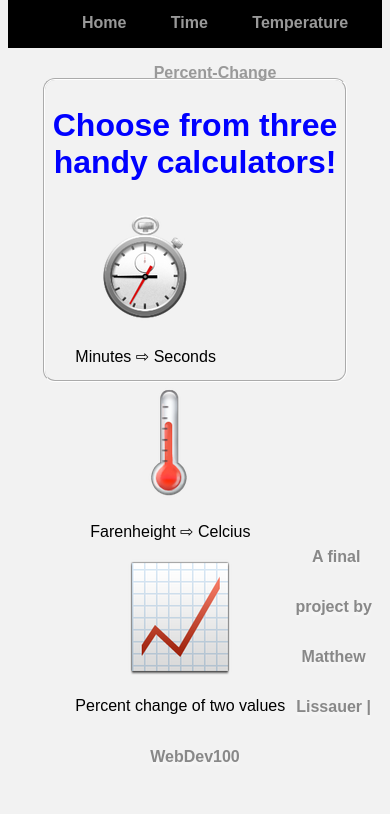
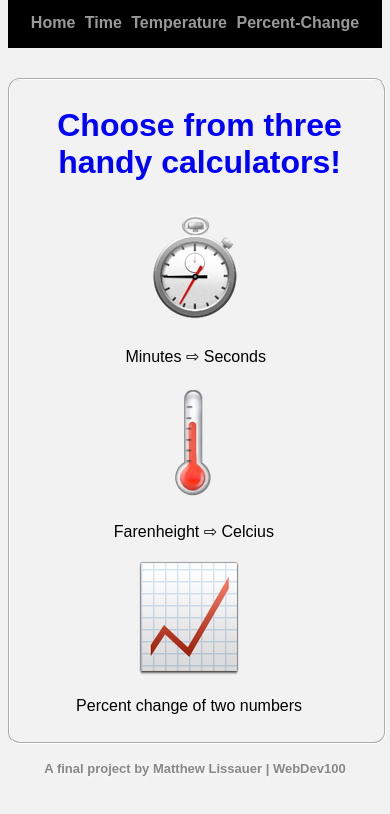
Before and after one commit to mattlissauer/calcs, a plain HTML site: page index.html in a window 390 px wide. Drawn offline with nearby package versions, Linux system fonts and the light colour scheme.

Commit message:
modified css for mobile viewing and mande minor html tweaks

```diff
--- a/css/style.css
+++ b/css/style.css
@@ -6,12 +6,14 @@ body {
 h2 {
 	font-size: 2em;
 	color: blue;
+	padding-left: 5px;
 }
 
 .time-img {
 	float: left;
 	padding-right: 40px;
 	margin-left: 10%;
+	position: relative;
 }
 
 .temp-img {
@@ -19,12 +21,14 @@ h2 {
 	clear: right;
 	padding-right: 40px;
 	margin-left: 15%;
+	position: relative;
 }
 
 .pc-img {
 	float: left;
 	clear: right;
 	margin-left: 10%;
+	position: relative;
 }
 
 .home-container {
@@ -40,6 +44,7 @@ h2 {
 	width: 80%;
 	height: 100%;
 	border: 2px groove #ffffff;
+	border-radius: 12px;
 	margin: 0 auto;
 }
 
@@ -105,6 +110,17 @@ h2 {
 	color: #404040;
 }
 
+#valOne, #valTwo {
+	height: 30px;
+	width: 30%;
+	margin-top: 5px;
+	font-size: 15px;
+	font-weight: bold;
+	font-family: "Arial", sans-serif;
+	text-align: center;
+	color: #404040;
+}
+
 .navigation {
 	width: 100%;
 	height: 50px;
@@ -156,7 +172,8 @@ ul.nav a:active {
 	color: black;
 }
 
-@media (max-width: 768px) {
+@media (max-width: 480px) {
+
 	.container {
 		width: 100%;
 		height: 100%;
@@ -164,16 +181,66 @@ ul.nav a:active {
 		margin: 0 auto;
 	}
 
-	#runtime {
+	.home-container {
+		width: 100%;
+		height: 100%;
+		border: 2px groove #ffffff;
+		padding-bottom: 535px;
+		margin: 0 auto;
+	}
+
+	.navigation {
+		word-spacing: 5px;
+	}
+
+	ul.nav {
+		text-align: center;
+		padding: 0;
+	}
+
+	.time-img {
+		float: right;
+		clear: none;
+		margin: 0 auto;
+		padding-right: 118px;
+		position: relative;
+	}
+
+	.temp-img {
+		float: right;
+		clear: none;
+		margin: 0 auto;
+		padding-right: 110px;
+		position: relative;
+	}
+
+	.pc-img {
+		float: right;
+		clear: none;
+		margin: 0 auto;
+		padding-right: 82px;
+		position: relative;
+	}
+
+	#runtime, #myTemp, #valOne, #valTwo {
 		height: 50px;
 		width: 90%;
 		font-size: 27px;
 	}
+
 	.time-result {
 		height: 50px;
 		width: 90%;
 		font-size: 27px;
 		line-height: 50px;
+	}
+
+	.footer {
+		width: 100%;
+		margin-top: 20px;
+		float: right;
+		font-size: 13px;
+		margin: 0 auto;
 	}
 }
 
--- a/index.html
+++ b/index.html
@@ -3,8 +3,6 @@
 <head>
 	<title>JavaScript Calculators | A Project by Matthew Lissauer</title>
 	<link rel="stylesheet" type="text/css" href="css/style.css">
-	<script src="https://ajax.googleapis.com/ajax/libs/jquery/2.1.4/jquery.min.js"></script>
-	<script type="text/javascript" src="js/main.js"></script>
 </head>
 <body>
 	<div class="navigation">
@@ -28,8 +26,8 @@
 				<p>Farenheight &#8680; Celcius</p></a>
 			</div>
 			<div class="pc-img">
-				<a href="#"><img src="images/percent-change.png">
-				<p>Percent change of two values</p></a>
+				<a href="percentchange.html"><img src="images/percent-change.png">
+				<p>Percent change of two numbers</p></a>
 			</div>
 	</div>
 	<div class="footer">
```
Also changed, not shown: 1 other file.
